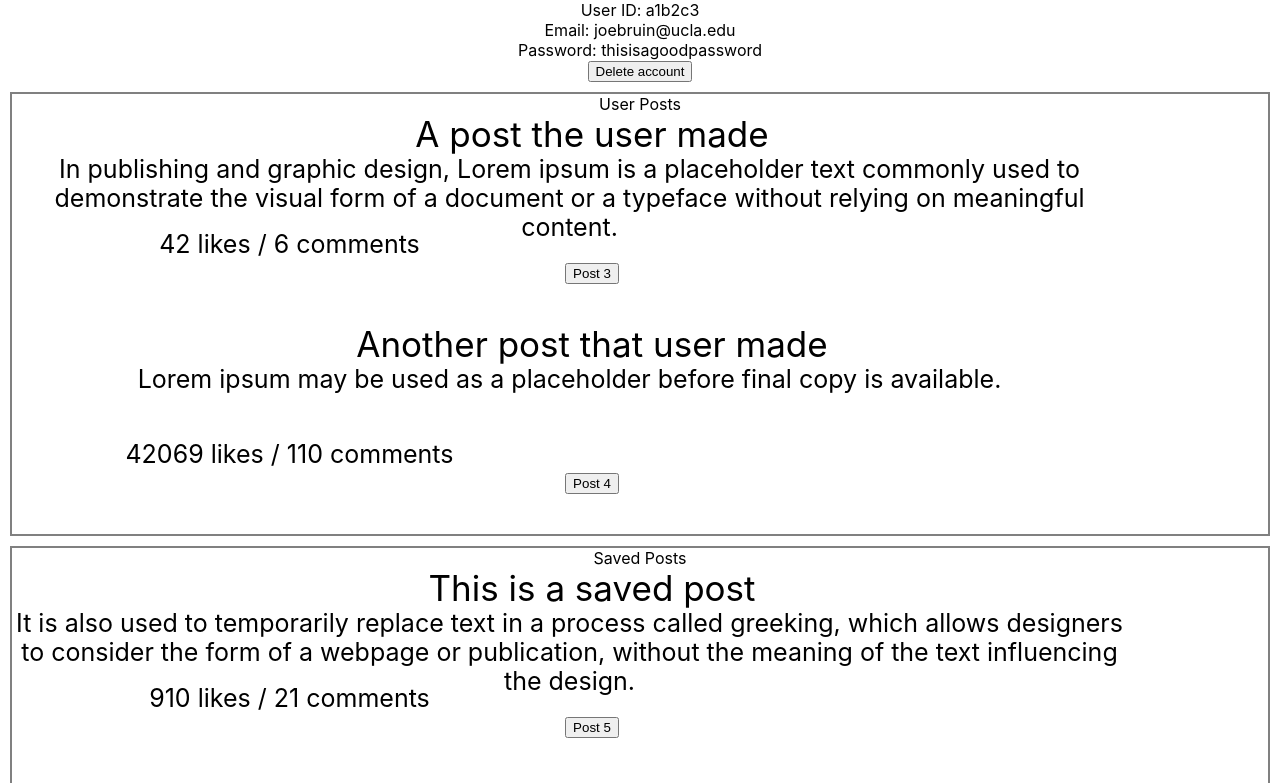
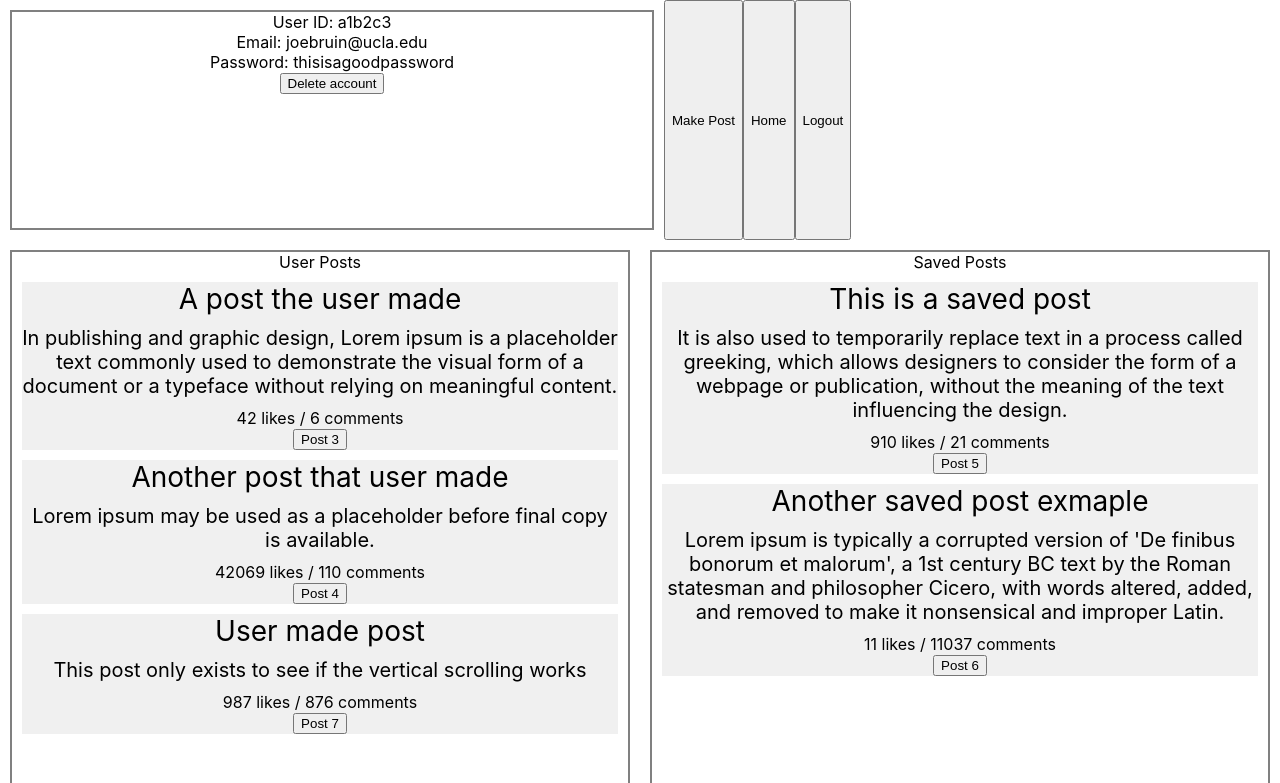
Before and after one commit to rickroll35L/babble, a React (Create React App) app in the folder babble-frontend/: page /profile in a window 1280 px wide. Shown: the top 783 px of the page. Built offline with nearby package versions, Linux system fonts and the light colour scheme.

Commit message:
CSS changes to profile and thumbnail

```diff
--- a/babble-frontend/src/components/PostThumbnail/PostThumbnail.css
+++ b/babble-frontend/src/components/PostThumbnail/PostThumbnail.css
@@ -1,42 +1,17 @@
 .Thumbnail {
-    position: relative;
-    width: 1160px;
-    height: 210px;
-    background-color: white;
+    margin: 10px;
+    background-color: rgb(240, 240, 240);
 }
 
 .Title {
-    position: relative;
-    height: 41px;
-    font-style: normal;
-    font-weight: normal;
-    font-size: 35px;
-    line-height: 41px;
-    color: #000000;
+    font-size: 28px;
 }
 
 .Content {
-    position: relative;
-    width: 1115px;
-    height: 75px;
-
-    font-style: normal;
-    font-weight: normal;
-    font-size: 25px;
-    line-height: 29px;
-
-    color: #000000;
+    font-size: 20px;
+    margin: 10px 0px 10px 0px;
 }
 
 .Numbers {
-    position: relative;
-    width: 555px;
-    height: 32px;
-
-    font-style: normal;
-    font-weight: normal;
-    font-size: 25px;
-    line-height: 29px;
-
-    color: #000000;
+    font-size: 16px;
 }
--- a/babble-frontend/src/components/SavedPosts/SavedPosts.css
+++ b/babble-frontend/src/components/SavedPosts/SavedPosts.css
@@ -1,4 +1,6 @@
 .saved-posts-container {
     margin: 10px;
     border: 2px solid gray;
+    overflow: auto;
+    width: 50%;
 }
--- a/babble-frontend/src/components/UserPosts/UserPosts.css
+++ b/babble-frontend/src/components/UserPosts/UserPosts.css
@@ -1,4 +1,6 @@
 .user-posts-container {
     margin: 10px;
     border: 2px solid gray;
+    overflow: auto;
+    width: 50%;
 }
--- a/babble-frontend/src/components/UserPosts/UserPosts.js
+++ b/babble-frontend/src/components/UserPosts/UserPosts.js
@@ -21,7 +21,16 @@ const UserPosts = () => {
         comments: "110",
     }
 
-    const userPostsArray = [post3, post4];
+    const post7 = {
+        postId: 7,
+        title: "User made post",
+        content: "This post only exists to see if the vertical scrolling works",
+        likes: "987",
+        comments: "876",
+    }
+
+    const userPostsArray = [post3, post4, post7];
+
 
     return (
         <div className="user-posts-container">
--- a/babble-frontend/src/components/UserProfile/UserProfile.css
+++ b/babble-frontend/src/components/UserProfile/UserProfile.css
@@ -0,0 +1,5 @@
+.user-profile-container {
+    margin: 10px;
+    border: 2px solid gray;
+    width: 50%;
+}
--- a/babble-frontend/src/components/UserProfile/UserProfile.js
+++ b/babble-frontend/src/components/UserProfile/UserProfile.js
@@ -4,7 +4,7 @@ import './UserProfile.css'
 const UserProfile = (props) => {
 
     return (
-        <div>
+        <div className="user-profile-container">
             <div>
                 <div>User ID: {props.userID}</div>
                 <div>Email: {props.email}</div>
--- a/babble-frontend/src/pages/Profile/Profile.css
+++ b/babble-frontend/src/pages/Profile/Profile.css
@@ -1,3 +1,17 @@
+.profile-page-container {
+    display: flex;
+    flex-direction: column;
+    height: 100vh;
+}
+
 .profile-container {
+    display: flex;
+    flex-direction: row;
+    height: 30%;
+}
 
+.posts-container {
+    display: flex;
+    flex-direction: row;
+    height: 70%;
 }
--- a/babble-frontend/src/pages/Profile/Profile.js
+++ b/babble-frontend/src/pages/Profile/Profile.js
@@ -4,6 +4,7 @@ import UserProfile from '../../components/UserProfile/UserProfile';
 import UserPosts from '../../components/UserPosts/UserPosts';
 import SavedPosts from '../../components/SavedPosts/SavedPosts';
 import MakePost from '../../components/MakePost/MakePost';
+import './Profile.css';
 
 const Profile = () => {
     const history = useHistory();
@@ -26,15 +27,20 @@ const Profile = () => {
     }
 
     return (
+        <div className="profile-page-container">
             <div className="profile-container">
                 <UserProfile {...userInfo}/>
-            <UserPosts />
-            <SavedPosts />
                 <MakePost open={makePost} handleclose={() => setMakePost(false)} />
                 <button onClick={openDialog}>Make Post</button>
                 <button onClick={goHome}>Home</button>
                 <button onClick={goLogin}>Logout</button>
             </div>
+
+            <div className="posts-container">
+                <UserPosts />
+                <SavedPosts />
+            </div>
+        </div>
     );
 }
 
```
Lines whose indentation alone changed are shown as unchanged.
